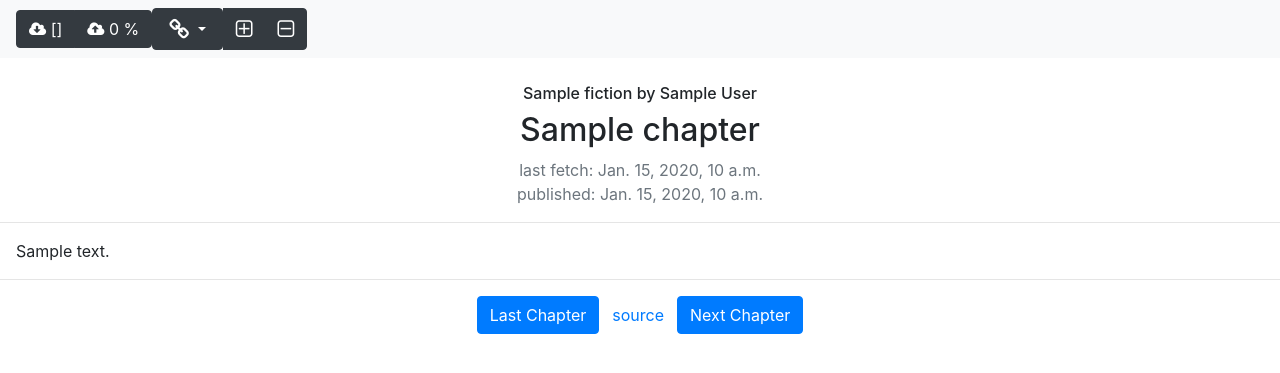
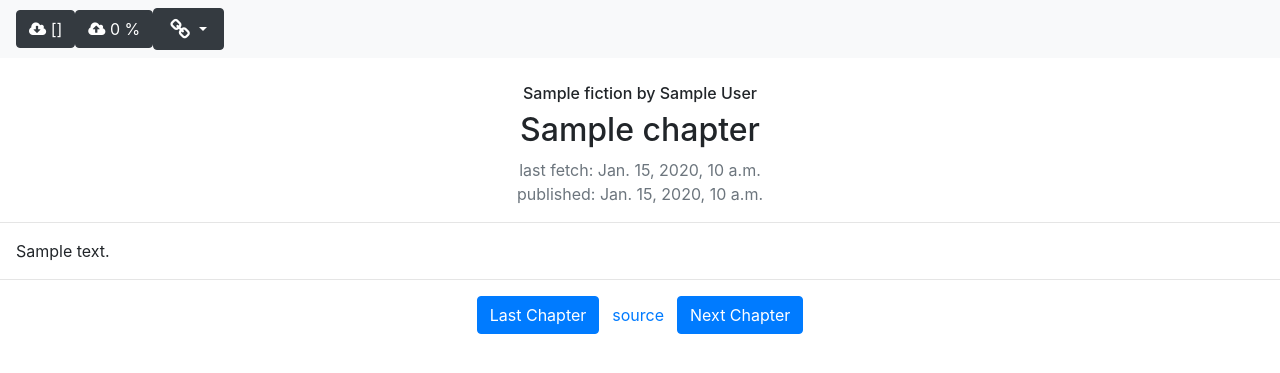
Before and after one commit to wohlben/novels, a Django app: template novels/templates/novels/details/chapter.html in a window 1280 px wide. Shown: the top 373 px of the page. Run offline with Django 3.2, Linux system fonts and the light colour scheme; the template is opened without the code that fills it: most values are stand-ins (such as "Sample title", 1, 10 or a date in 2020); some libraries are stand-ins or nearby versions.

Commit message:
had to make it even smaller...

```diff
--- a/novels/templates/novels/details/chapter.html
+++ b/novels/templates/novels/details/chapter.html
@@ -22,8 +22,7 @@
 </head>
 <body>
     <nav class="navbar fixed-top navbar-expand-md navbar-light bg-light">
-        <div class="btn-group nav-item">
-            <button class="btn btn-dark"
+        <button class="nav-item btn btn-dark"
                     {% if progress.progress != 0 %}
                     title="continue to progress saved on server"
                     {% else %}
@@ -32,15 +31,13 @@
                     onclick="scrollToPercentage({{ progress.progress }})">
                 <i class="fa fa-cloud-download"></i>
                 <span id="server-progress">{{ progress }}</span>
-            </button>
-            <button class="btn btn-dark"
+        </button>
+        <button class="btn btn-dark nav-item"
                     title="upload current progress to server"
                     onclick="submitScrollPosition()">
                 <i class="fa fa-cloud-upload"></i>
                 <span id="client-progress">0 %</span>
-            </button>
-        </div>
-        <div class="btn-group nav-item">
+        </button>
         <div class="dropdown">
             <button class="btn btn-dark nav-link dropdown-toggle" href="#" id="linkDropdown" role="button" data-toggle="dropdown" aria-haspopup="true" aria-expanded="false"><i class="fa fa-link fa-lg"></i> </button>
             <div class="dropdown-menu" aria-labelledby="linkDropdown">
@@ -67,11 +64,16 @@
                     <i class="fa fa-leanpub"></i>
                     latest chapters
                 </a>
+                <div class="dropdown-divider"></div>
+                <button class="btn btn-dark" title="decrease text size" onclick="resizeText(false)">
+                    <i class="fa fa-minus-square-o fa-lg"></i>
+                    increase text
+                </button>
+                <button class="btn btn-dark" title="increase text size" onclick="resizeText(true)">
+                    <i class="fa fa-plus-square-o fa-lg"></i>
+                    decrease text
+                </button>
             </div>
-        </div>
-
-            <button class="btn btn-dark" title="increase text size" onclick="resizeText(true)"><i class="fa fa-plus-square-o fa-lg"></i></button>
-            <button class="btn btn-dark" title="decrease text size" onclick="resizeText(false)"><i class="fa fa-minus-square-o fa-lg"></i> </button>
         </div>
     </nav>
 
```
